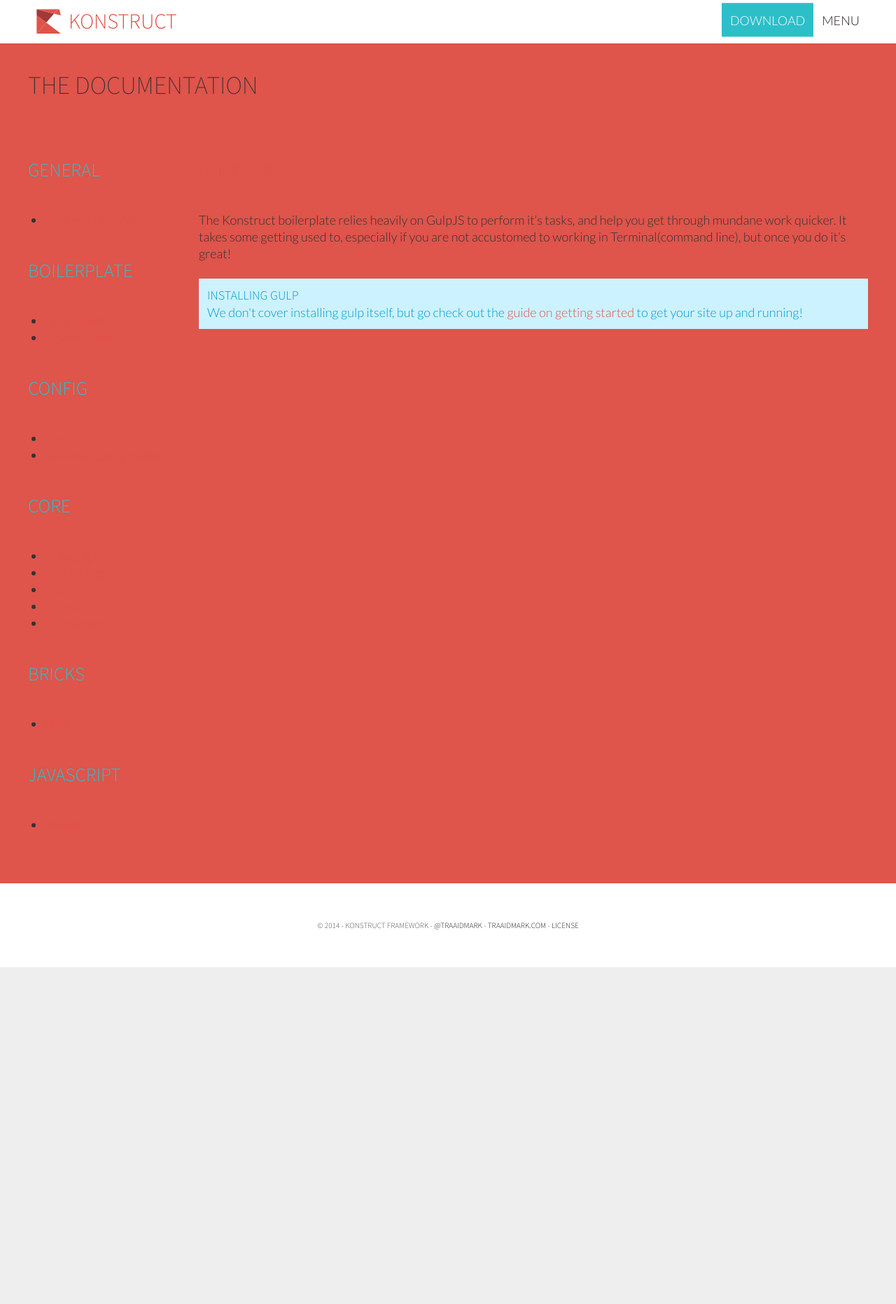
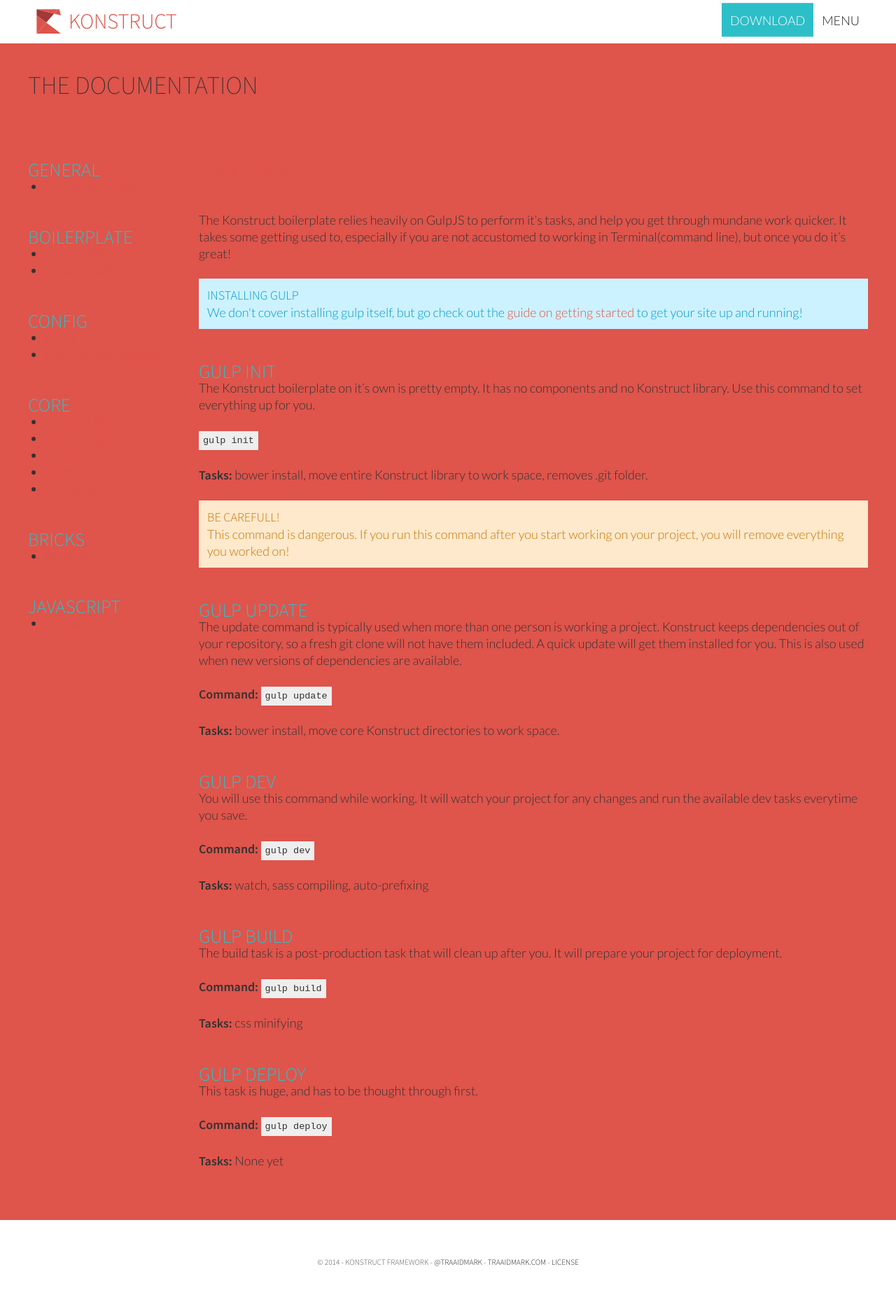
Before and after one commit to kdee15/Konstruct, a Jekyll site: the page built from _posts/documentation/2014-07-21-gulp-guide.markdown, in a window 1280 px wide. Shown: the whole page at 70% size. Built offline with Jekyll 4.4.1, drawn with Linux system fonts in a browser that asks for light colours; nearby versions of some CDN libraries; library files that are not in the unit come from our copies; Markdown is read by kramdown in place of the engine named in the settings; before the commit the page ends 1382 px from its top, so only the background shows below that.

Commit message:
small updates

```diff
--- a/_posts/documentation/2014-07-21-gulp-guide.markdown
+++ b/_posts/documentation/2014-07-21-gulp-guide.markdown
@@ -11,3 +11,48 @@
     <h4>Installing Gulp</h4>
     <p>We don't cover installing gulp itself, but go check out the <a href="{{ site.baseurl}}/getting-started/">guide on getting started</a> to get your site up and running!</p>
 </aside>
+
+### gulp init
+
+The Konstruct boilerplate on it's own is pretty empty. It has no components and no Konstruct library. Use this command to set everything up for you.
+
+<code>gulp init</code>
+
+**Tasks:** bower install, move entire Konstruct library to work space, removes .git folder.
+
+<aside class="message warning">
+    <h4>Be Carefull!</h4>
+    <p>This command is dangerous. If you run this command after you start working on your project, you will remove everything you worked on!</p>
+</aside>
+
+### gulp update
+
+The update command is typically used when more than one person is working a project. Konstruct keeps dependencies out of your repository, so a fresh git clone will not have them included. A quick update will get them installed for you. This is also used when new versions of dependencies are available.
+
+**Command:** <code>gulp update</code>
+
+**Tasks:** bower install, move core Konstruct directories to work space.
+
+### gulp dev
+
+You will use this command while working. It will watch your project for any changes and run the available dev tasks everytime you save.
+
+**Command:** <code>gulp dev</code>
+
+**Tasks:** watch, sass compiling, auto-prefixing
+
+### gulp build
+
+The build task is a post-production task that will clean up after you. It will prepare your project for deployment.
+
+**Command:** <code>gulp build</code>
+
+**Tasks:** css minifying
+
+### gulp deploy
+
+This task is huge, and has to be thought through first.
+
+**Command:** <code>gulp deploy</code>
+
+**Tasks:** None yet
--- a/assets/css/Stylesheet.css
+++ b/assets/css/Stylesheet.css
@@ -1868,7 +1868,7 @@
 h3 {
   font-family: 'Source Sans Pro', sans-serif;
   font-weight: 300;
-  margin: 48px 0;
+  margin: 48px 0 0 0;
   text-transform: uppercase;
   color: #2DBFC8;
   font-size: 1.5em; }
--- a/assets/css/site/base/_site.scss
+++ b/assets/css/site/base/_site.scss
@@ -31,7 +31,7 @@
 		h3 {
             font-family: $source;
 		      font-weight: 300;
-		    margin: $baseline*2 0;
+		    margin: $baseline*2 0 0 0;
             text-transform: uppercase;
             color: $k-aqua;
             font-size: $large;
--- a/getting-started/index.html
+++ b/getting-started/index.html
@@ -39,6 +39,6 @@
 
     <p>You are ready to start building!</p>
 
-    <p>Be sure to check out the Konstruct Gulp Documentation for a list of all the available commands and their usage.</p>
+    <p>Be sure to check out the <a href="{{ site.baseurl }}/documentation/boilerplate/gulp-guide/">Konstruct Gulp Documentation</a> for a list of all the available commands and their usage.</p>
 
 </article>
```
